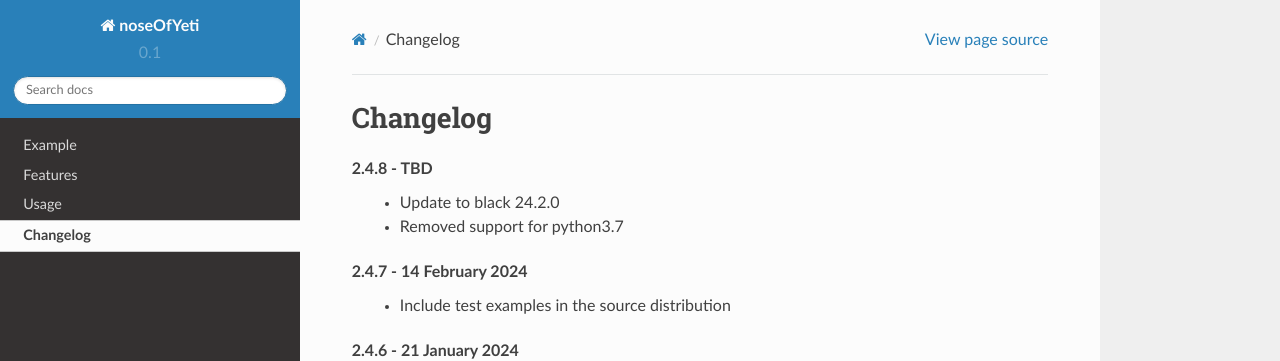
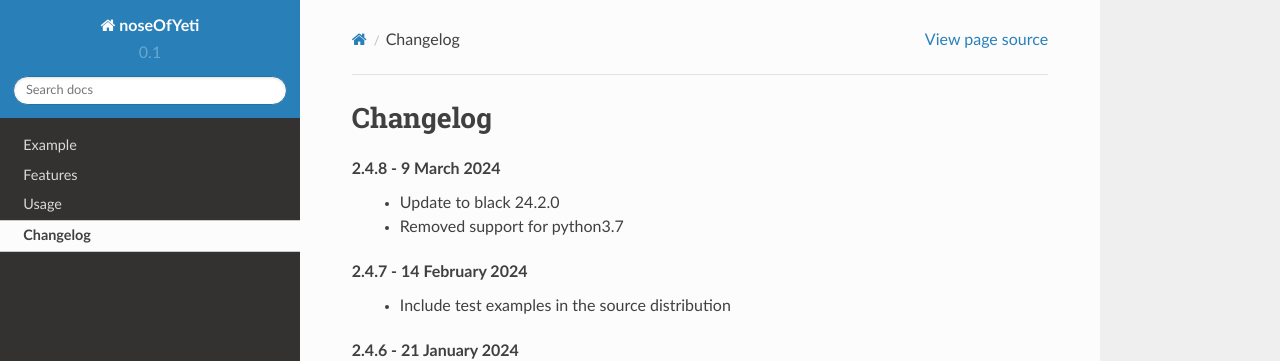
Before and after one commit to delfick/nose-of-yeti, a Sphinx documentation site: the page built from docs/api/changelog.rst, in a window 1280 px wide and 900 px high. Shown: the top 361 px of the window. Built offline with Sphinx 7.4.7 and the Read the Docs theme 2.0.0, drawn with Linux system fonts in a browser that asks for light colours.

```diff
--- a/docs/api/changelog.rst
+++ b/docs/api/changelog.rst
@@ -5,7 +5,7 @@ Changelog
 
 .. _release-2.4.8:
 
-2.4.8 - TBD
+2.4.8 - 9 March 2024
     * Update to black 24.2.0
     * Removed support for python3.7
 
--- a/noseOfYeti/version.py
+++ b/noseOfYeti/version.py
@@ -1 +1 @@
-VERSION = "2.4.7"
+VERSION = "2.4.8"
```
